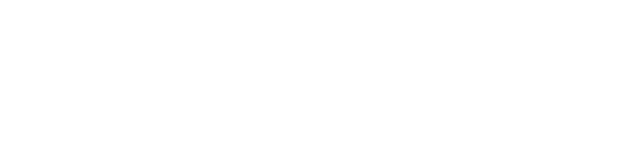
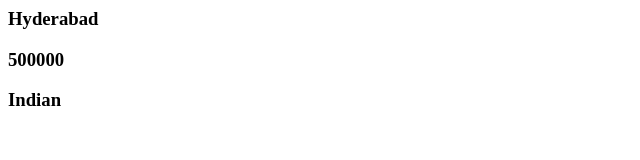
Before and after one commit to ZeeshanLive/website-5pm, a plain HTML site: page contact.html in a window 1280 px wide. Shown: the whole page, without its empty margins (0-640 px from the left). Drawn offline with Linux system fonts and the light colour scheme.

Commit message:
updated contact page

```diff
--- a/contact.html
+++ b/contact.html
@@ -4,6 +4,11 @@
 </head>
 <body>
 
+<h3> Hyderabad </h3>
+
+<h3> 500000 </h3>
+
+<h3> Indian </h3>
 </body>
 
 </html>
```
